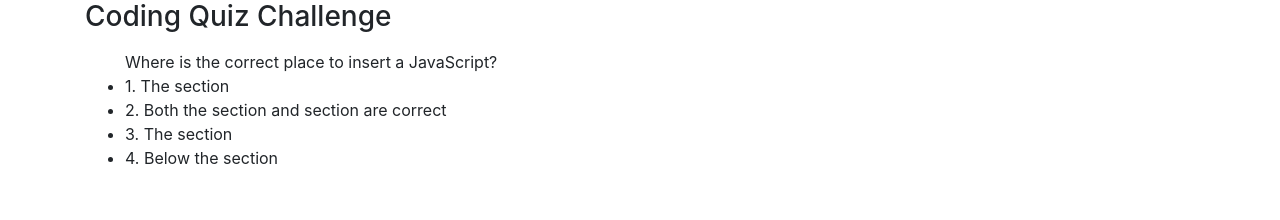
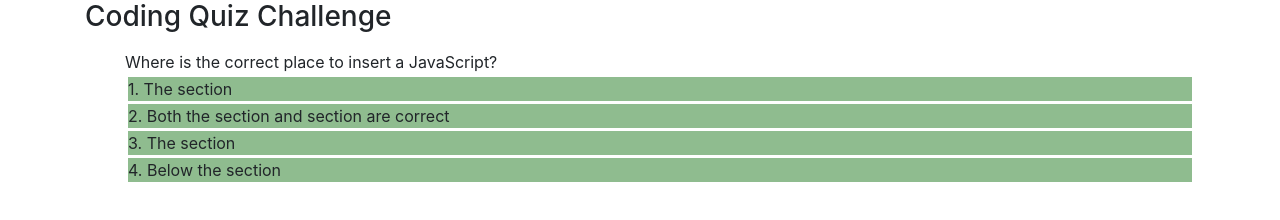
Before and after one commit to YakiniA/04-WebAPIs-CodeQuiz, a plain HTML site: page index.html in a window 1280 px wide. Both pictures are taken after a click on the button "Start Quiz". Drawn offline with nearby package versions, Linux system fonts and the light colour scheme.

Commit message:
Calculating score

```diff
--- a/script.js
+++ b/script.js
@@ -3,7 +3,9 @@ var ques = document.getElementById("question");
 var content = document.querySelector(".content");
 var queslistEl = document.getElementById("question-list");
 
-var i=0;
+var i=0; var k=0;
+var score=0;
+var userId = "";
 
 var arrQues = [
     {q: "Where is the correct place to insert a JavaScript? ",
@@ -13,15 +15,37 @@ var arrQues = [
      "Below the <body> section"],
      a: "Below the <body> section"},
 
-    {q: "How do you write 'Hello World' in alert box?.",
+    {q: "Which builtin method returns the length of the string?",
+    options : ["length()",
+     "size()",
+     "index()",
+     "None of the above"],
+    a: "length()"},
+
+    {q: "How do you write 'Hello World' in alert box?",
     options : ["AlertBox(\"Hello World\")",
      "msg(\"Hello World\")",
      "Alert(\"Hello World\")",
      "MsgBox(\"Hello World\")"],
-    a: "Alert(\"Hello World\")"}
+    a: "Alert(\"Hello World\")"},
+
+
+    {q: "Which built-in method reverses the order of the elements of an array?",
+    options : ["changeOrder(order)",
+     "reverse()",
+     "sort(order)",
+     "None of the above"],
+    a: "reverse()"},
+
+    {q: "What is the function of Array object that runs through each element of the array?",
+    options : ["concat()",
+     "each()",
+     "filter()",
+     "forEach()"],
+    a: "forEach()"}
 ]
 
-//     {q: "Tea contains more caffeine than coffee and soda.", a: "No"},
+//   {q: "Tea contains more caffeine than coffee and soda.", a: "No"},
 
 //     {q: "A cube has 16 straight edges in total.", a:"No"},
 
@@ -29,31 +53,58 @@ var arrQues = [
 
 // }];
 
-function startQuiz(){
+function startQuiz(event){
 
     content.textContent = "";
     quizBtn.remove();
-    console.log(arrQues[i]);
+
+    // console.log(arrQues[i]);
     if(arrQues[i] !== undefined){
 
-        console.log(arrQues[i].q);
+        // console.log(arrQues[i].q);
         ques.textContent = arrQues[i].q;
 
             for(var j=0 ; j<arrQues[i].options.length; j++){
-                console.log(arrQues[i].options[j]);
+                // console.log(arrQues[i].options[j]);
                 var li = document.createElement("li");
                 li.innerHTML = (j+1) + ". " +arrQues[i].options[j];
+                li.setAttribute("id", j);
                 ques.append(li);
             }
+
+
+
      i++;
-    //    (arrQues[i].q);
+
 }
 }
 
 function ansSelection(event){
+    event.preventDefault();
     if(event.target.matches("li")){
-        startQuiz();
+       userId = event.target.id;
+
+    //    console.log(event.currentTarget.value);
+       console.log("Target Id: " +userId);
+
+        var userAns = arrQues[k].options[userId];
+        console.log("userAns: " +userAns);
+        if(typeof userId !== "undefined"){
+
+            if(userAns === arrQues[k].a){
+                console.log("FinaluserSelection " +userId);
+                console.log("FinalCorrectAnswer : " +arrQues[k].a)
+            score++;
+
+        }
+        k++;
     }
+    startQuiz();
+    console.log("My Score" +score);
+
+    }
+
 }
+
 quizBtn.addEventListener("click", startQuiz);
 queslistEl.addEventListener("click", ansSelection);
--- a/style.css
+++ b/style.css
@@ -6,6 +6,13 @@
     background-color: brown;
 } */
 
-li{
-    text-decoration: none;
+ul {
+   list-style-type: none;
+
 }
+
+ul li{
+    margin : 3px;
+    background-color: darkseagreen;
+
+}
```
